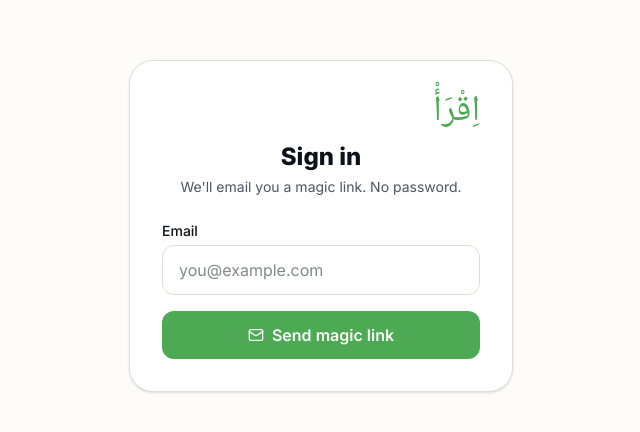
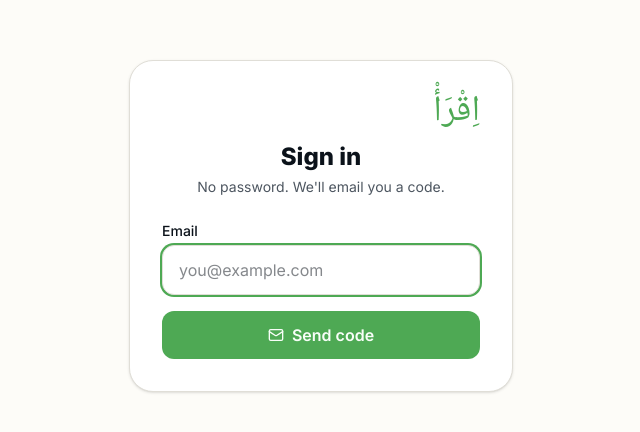
Before and after one commit to faysalabdi/maqraa, a Next.js app: page /sign-in in a window 1280 px wide. Shown: the part 174-606 px from the top of the page, without its empty margins (319-959 px from the left). Built offline with nearby package versions, Linux system fonts and the light colour scheme; no server answers.

Commit message:
chore: add dotenv dependency and update pnpm lockfile

```diff
--- a/app/(auth)/sign-in/page.tsx
+++ b/app/(auth)/sign-in/page.tsx
@@ -1,32 +1,59 @@
 "use client";
 
 import { useState } from "react";
+import { useRouter } from "next/navigation";
 import { createClient } from "@/lib/supabase/client";
-import { Mail, Loader2 } from "lucide-react";
+import { Mail, Loader2, KeyRound } from "lucide-react";
+
+type Step = "email" | "otp";
+type Status = "idle" | "loading" | "error";
 
 export default function SignInPage() {
+  const router = useRouter();
+  const [step, setStep] = useState<Step>("email");
   const [email, setEmail] = useState("");
-  const [status, setStatus] = useState<"idle" | "sending" | "sent" | "error">("idle");
+  const [otp, setOtp] = useState("");
+  const [status, setStatus] = useState<Status>("idle");
   const [error, setError] = useState<string | null>(null);
 
-  async function handleSubmit(e: React.FormEvent) {
+  async function sendOtp(e: React.FormEvent) {
     e.preventDefault();
-    setStatus("sending");
+    setStatus("loading");
     setError(null);
 
     const supabase = createClient();
     const { error: err } = await supabase.auth.signInWithOtp({
       email,
-      options: {
-        emailRedirectTo: `${window.location.origin}/auth/callback`,
-      },
+      options: { shouldCreateUser: true },
     });
 
     if (err) {
       setError(err.message);
       setStatus("error");
     } else {
-      setStatus("sent");
+      setStep("otp");
+      setStatus("idle");
+    }
+  }
+
+  async function verifyOtp(e: React.FormEvent) {
+    e.preventDefault();
+    setStatus("loading");
+    setError(null);
+
+    const supabase = createClient();
+    const { error: err } = await supabase.auth.verifyOtp({
+      email,
+      token: otp.trim(),
+      type: "email",
+    });
+
+    if (err) {
+      setError(err.message);
+      setStatus("error");
+    } else {
+      router.push("/path");
+      router.refresh();
     }
   }
 
@@ -39,22 +66,18 @@ export default function SignInPage() {
           </p>
           <h1 className="mt-2 text-2xl font-extrabold">Sign in</h1>
           <p className="mt-1 text-sm text-fg-muted">
-            We&apos;ll email you a magic link. No password.
+            {step === "email" ? "No password. We'll email you a code." : `Code sent to ${email}`}
           </p>
         </div>
 
-        {status === "sent" ? (
-          <div className="rounded-2xl bg-emerald-50 p-4 text-center text-sm text-emerald-900">
-            <Mail className="mx-auto mb-2 h-6 w-6" />
-            Check your inbox for a link from arabic-xp.
-          </div>
-        ) : (
-          <form onSubmit={handleSubmit} className="space-y-4">
+        {step === "email" ? (
+          <form onSubmit={sendOtp} className="space-y-4">
             <label className="block">
               <span className="mb-1 block text-sm font-medium">Email</span>
               <input
                 type="email"
                 required
+                autoFocus
                 value={email}
                 onChange={(e) => setEmail(e.target.value)}
                 placeholder="you@example.com"
@@ -63,15 +86,53 @@ export default function SignInPage() {
             </label>
             <button
               type="submit"
-              disabled={status === "sending"}
+              disabled={status === "loading"}
               className="flex w-full items-center justify-center gap-2 rounded-xl bg-brand py-3 font-semibold text-brand-fg transition hover:bg-brand-dark disabled:opacity-60"
             >
-              {status === "sending" ? (
+              {status === "loading" ? (
                 <Loader2 className="h-4 w-4 animate-spin" />
               ) : (
                 <Mail className="h-4 w-4" />
               )}
-              Send magic link
+              Send code
+            </button>
+            {error && <p className="text-center text-sm text-danger">{error}</p>}
+          </form>
+        ) : (
+          <form onSubmit={verifyOtp} className="space-y-4">
+            <label className="block">
+              <span className="mb-1 block text-sm font-medium">8-digit code</span>
+              <input
+                type="text"
+                inputMode="numeric"
+                pattern="\d{8}"
+                maxLength={8}
+                required
+                autoFocus
+                value={otp}
+                onChange={(e) => setOtp(e.target.value.replace(/\D/g, ""))}
+                placeholder="00000000"
+                className="w-full rounded-xl border border-border bg-white px-4 py-3 text-center text-2xl font-bold tracking-[0.5em] outline-none focus:ring-2 focus:ring-brand"
+              />
+            </label>
+            <button
+              type="submit"
+              disabled={status === "loading" || otp.length < 8}
+              className="flex w-full items-center justify-center gap-2 rounded-xl bg-brand py-3 font-semibold text-brand-fg transition hover:bg-brand-dark disabled:opacity-60"
+            >
+              {status === "loading" ? (
+                <Loader2 className="h-4 w-4 animate-spin" />
+              ) : (
+                <KeyRound className="h-4 w-4" />
+              )}
+              Verify
+            </button>
+            <button
+              type="button"
+              onClick={() => { setStep("email"); setOtp(""); setError(null); }}
+              className="w-full text-sm text-fg-muted hover:text-fg"
+            >
+              ← Use different email
             </button>
             {error && <p className="text-center text-sm text-danger">{error}</p>}
           </form>
--- a/db/seed.ts
+++ b/db/seed.ts
@@ -1,4 +1,5 @@
-import "dotenv/config";
+import { config } from "dotenv";
+config({ path: ".env.local" });
 import { drizzle } from "drizzle-orm/postgres-js";
 import postgres from "postgres";
 import { sql } from "drizzle-orm";
--- a/drizzle.config.ts
+++ b/drizzle.config.ts
@@ -1,4 +1,7 @@
 import { defineConfig } from "drizzle-kit";
+import { config } from "dotenv";
+
+config({ path: ".env.local" });
 
 export default defineConfig({
   schema: "./lib/db/schema.ts",
--- a/package.json
+++ b/package.json
@@ -50,6 +50,7 @@
     "@types/node": "^22.13.1",
     "@types/react": "^19.0.8",
     "@types/react-dom": "^19.0.3",
+    "dotenv": "^17.4.2",
     "drizzle-kit": "^0.30.4",
     "eslint": "^9.20.0",
     "eslint-config-next": "15.1.7",
--- /dev/null
+++ b/pnpm-workspace.yaml
@@ -0,0 +1,4 @@
+allowBuilds:
+  esbuild: false
+  sharp: false
+  unrs-resolver: false
```
Also changed, not shown: 2 other files (tests, documents, lock files or other folders).
